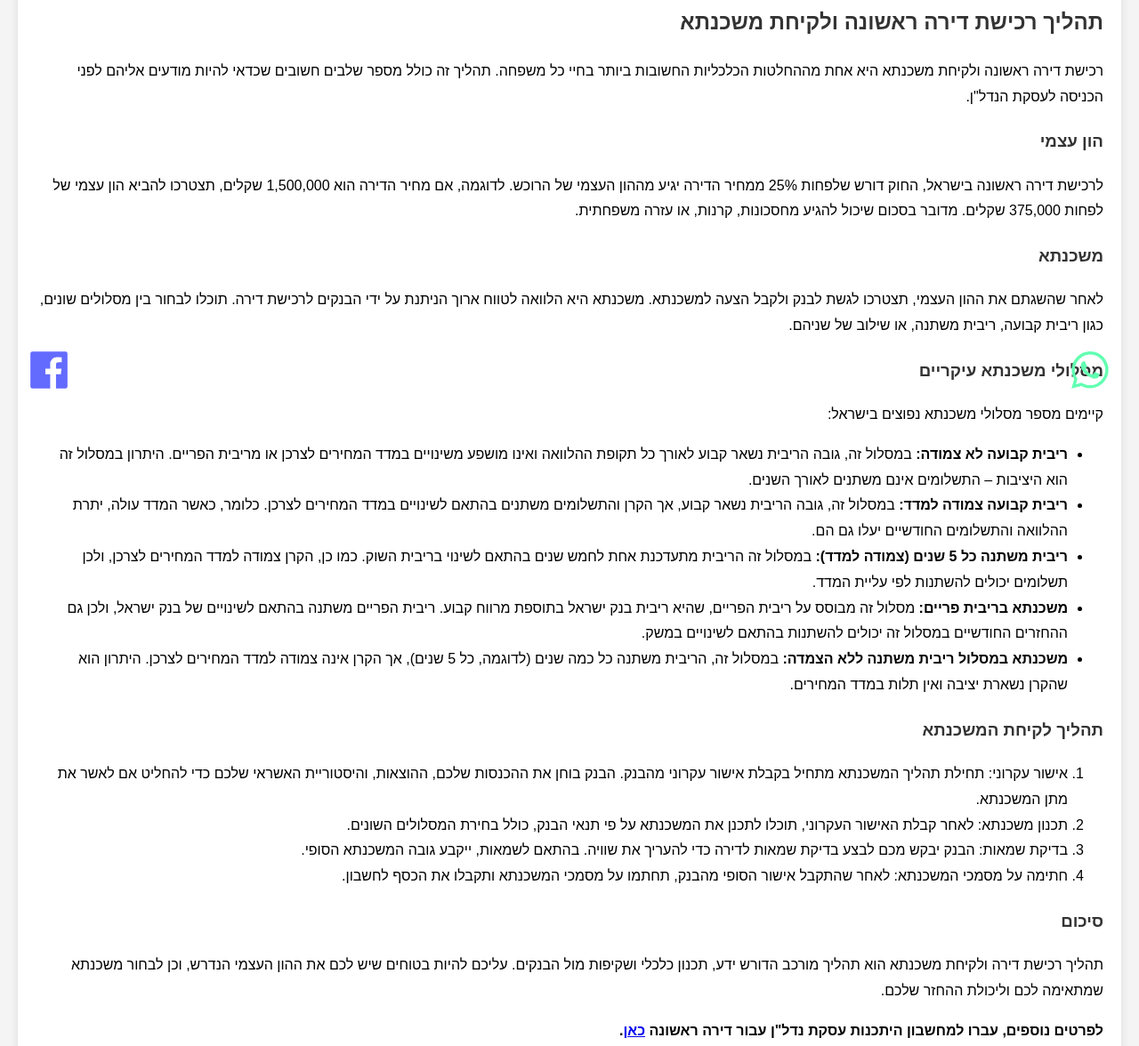
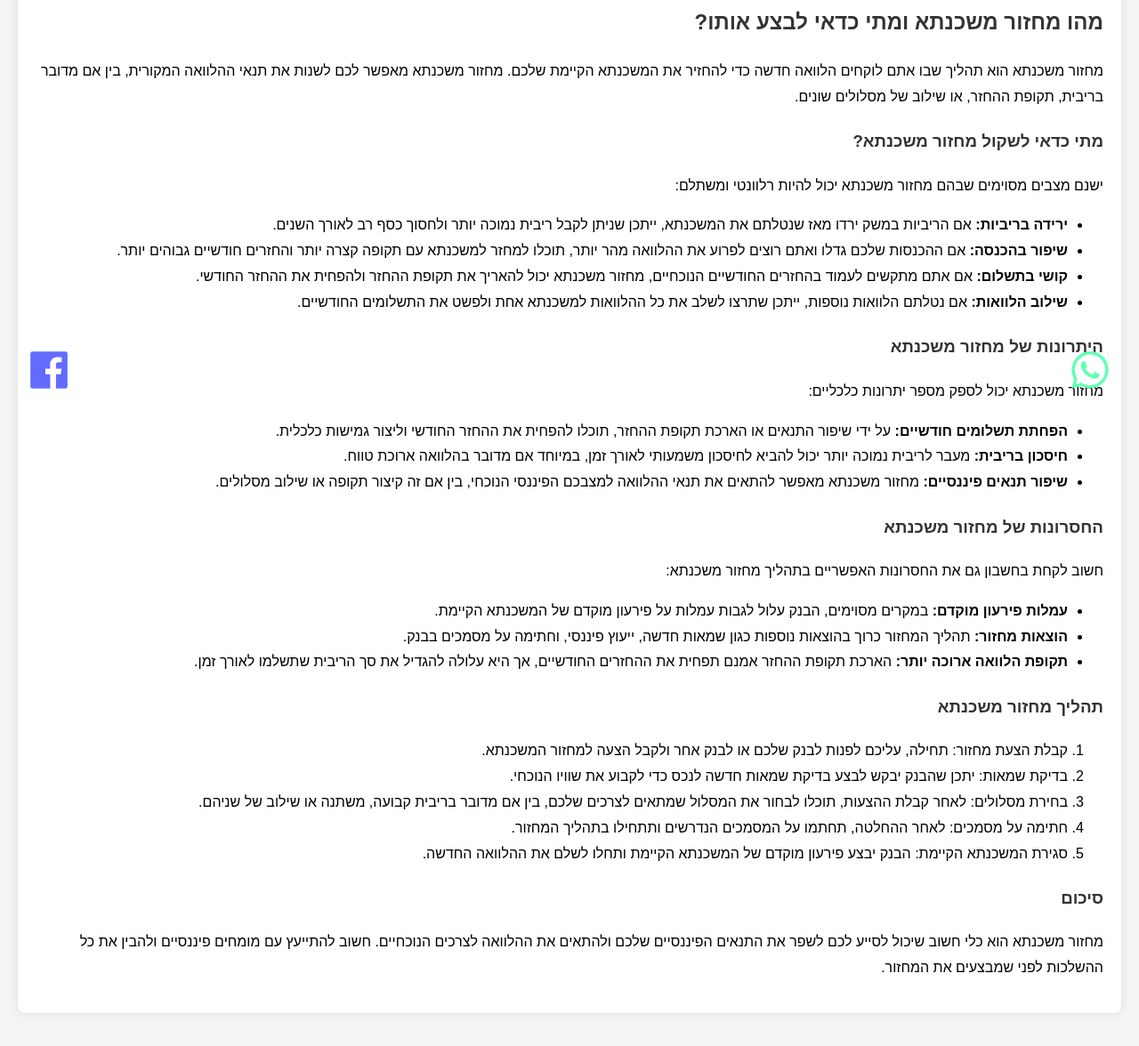
Before and after one commit to shlomi-sat/MashkantaBetuha, a plain HTML site: page mortgage_refinance.html in a window 1280 px wide. Shown: the part 335-1511 px from the top of the page at 89% size. Drawn offline with Linux system fonts and the light colour scheme.

Commit message:
Update mortgage_refinance.html

```diff
--- a/mortgage_refinance.html
+++ b/mortgage_refinance.html
@@ -3,7 +3,7 @@
 <head>
     <meta charset="UTF-8">
     <meta name="viewport" content="width=device-width, initial-scale=1.0">
-    <title>משכנתא בטוחה - משכנתא לדירה ראשונה</title>
+    <title>משכנתא בטוחה - מחזור משכנתא</title>
     <style>
         body {
             font-family: Arial, sans-serif;
@@ -184,43 +184,46 @@
 </div>
 
 <div class="content">
-    <h2>תהליך רכישת דירה ראשונה ולקיחת משכנתא</h2>
-    <p>רכישת דירה ראשונה ולקיחת משכנתא היא אחת מההחלטות הכלכליות החשובות ביותר בחיי כל משפחה. תהליך זה כולל מספר שלבים חשובים שכדאי להיות מודעים אליהם לפני הכניסה לעסקת הנדל"ן.</p>
+    <h2>מהו מחזור משכנתא ומתי כדאי לבצע אותו?</h2>
+    <p>מחזור משכנתא הוא תהליך שבו אתם לוקחים הלוואה חדשה כדי להחזיר את המשכנתא הקיימת שלכם. מחזור משכנתא מאפשר לכם לשנות את תנאי ההלוואה המקורית, בין אם מדובר בריבית, תקופת ההחזר, או שילוב של מסלולים שונים.</p>
 
-    <h3>הון עצמי</h3>
-    <p>לרכישת דירה ראשונה בישראל, החוק דורש שלפחות 25% ממחיר הדירה יגיע מההון העצמי של הרוכש. לדוגמה, אם מחיר הדירה הוא 1,500,000 שקלים, תצטרכו להביא הון עצמי של לפחות 375,000 שקלים. מדובר בסכום שיכול להגיע מחסכונות, קרנות, או עזרה משפחתית.</p>
-
-    <h3>משכנתא</h3>
-    <p>לאחר שהשגתם את ההון העצמי, תצטרכו לגשת לבנק ולקבל הצעה למשכנתא. משכנתא היא הלוואה לטווח ארוך הניתנת על ידי הבנקים לרכישת דירה. תוכלו לבחור בין מסלולים שונים, כגון ריבית קבועה, ריבית משתנה, או שילוב של שניהם.</p>
-
-    <h3>מסלולי משכנתא עיקריים</h3>
-    <p>קיימים מספר מסלולי משכנתא נפוצים בישראל:</p>
-
+    <h3>מתי כדאי לשקול מחזור משכנתא?</h3>
+    <p>ישנם מצבים מסוימים שבהם מחזור משכנתא יכול להיות רלוונטי ומשתלם:</p>
     <ul>
-        <li><strong>ריבית קבועה לא צמודה:</strong> במסלול זה, גובה הריבית נשאר קבוע לאורך כל תקופת ההלוואה ואינו מושפע משינויים במדד המחירים לצרכן או מריבית הפריים. היתרון במסלול זה הוא היציבות – התשלומים אינם משתנים לאורך השנים.</li>
-
-        <li><strong>ריבית קבועה צמודה למדד:</strong> במסלול זה, גובה הריבית נשאר קבוע, אך הקרן והתשלומים משתנים בהתאם לשינויים במדד המחירים לצרכן. כלומר, כאשר המדד עולה, יתרת ההלוואה והתשלומים החודשיים יעלו גם הם.</li>
-
-        <li><strong>ריבית משתנה כל 5 שנים (צמודה למדד):</strong> במסלול זה הריבית מתעדכנת אחת לחמש שנים בהתאם לשינוי בריבית השוק. כמו כן, הקרן צמודה למדד המחירים לצרכן, ולכן תשלומים יכולים להשתנות לפי עליית המדד.</li>
-
-        <li><strong>משכנתא בריבית פריים:</strong> מסלול זה מבוסס על ריבית הפריים, שהיא ריבית בנק ישראל בתוספת מרווח קבוע. ריבית הפריים משתנה בהתאם לשינויים של בנק ישראל, ולכן גם ההחזרים החודשיים במסלול זה יכולים להשתנות בהתאם לשינויים במשק.</li>
-
-        <li><strong>משכנתא במסלול ריבית משתנה ללא הצמדה:</strong> במסלול זה, הריבית משתנה כל כמה שנים (לדוגמה, כל 5 שנים), אך הקרן אינה צמודה למדד המחירים לצרכן. היתרון הוא שהקרן נשארת יציבה ואין תלות במדד המחירים.</li>
+        <li><strong>ירידה בריביות:</strong> אם הריביות במשק ירדו מאז שנטלתם את המשכנתא, ייתכן שניתן לקבל ריבית נמוכה יותר ולחסוך כסף רב לאורך השנים.</li>
+        <li><strong>שיפור בהכנסה:</strong> אם ההכנסות שלכם גדלו ואתם רוצים לפרוע את ההלוואה מהר יותר, תוכלו למחזר למשכנתא עם תקופה קצרה יותר והחזרים חודשיים גבוהים יותר.</li>
+        <li><strong>קושי בתשלום:</strong> אם אתם מתקשים לעמוד בהחזרים החודשיים הנוכחיים, מחזור משכנתא יכול להאריך את תקופת ההחזר ולהפחית את ההחזר החודשי.</li>
+        <li><strong>שילוב הלוואות:</strong> אם נטלתם הלוואות נוספות, ייתכן שתרצו לשלב את כל ההלוואות למשכנתא אחת ולפשט את התשלומים החודשיים.</li>
     </ul>
 
-    <h3>תהליך לקיחת המשכנתא</h3>
+    <h3>היתרונות של מחזור משכנתא</h3>
+    <p>מחזור משכנתא יכול לספק מספר יתרונות כלכליים:</p>
+    <ul>
+        <li><strong>הפחתת תשלומים חודשיים:</strong> על ידי שיפור התנאים או הארכת תקופת ההחזר, תוכלו להפחית את ההחזר החודשי וליצור גמישות כלכלית.</li>
+        <li><strong>חיסכון בריבית:</strong> מעבר לריבית נמוכה יותר יכול להביא לחיסכון משמעותי לאורך זמן, במיוחד אם מדובר בהלוואה ארוכת טווח.</li>
+        <li><strong>שיפור תנאים פיננסיים:</strong> מחזור משכנתא מאפשר להתאים את תנאי ההלוואה למצבכם הפיננסי הנוכחי, בין אם זה קיצור תקופה או שילוב מסלולים.</li>
+    </ul>
+
+    <h3>החסרונות של מחזור משכנתא</h3>
+    <p>חשוב לקחת בחשבון גם את החסרונות האפשריים בתהליך מחזור משכנתא:</p>
+    <ul>
+        <li><strong>עמלות פירעון מוקדם:</strong> במקרים מסוימים, הבנק עלול לגבות עמלות על פירעון מוקדם של המשכנתא הקיימת.</li>
+        <li><strong>הוצאות מחזור:</strong> תהליך המחזור כרוך בהוצאות נוספות כגון שמאות חדשה, ייעוץ פיננסי, וחתימה על מסמכים בבנק.</li>
+        <li><strong>תקופת הלוואה ארוכה יותר:</strong> הארכת תקופת ההחזר אמנם תפחית את ההחזרים החודשיים, אך היא עלולה להגדיל את סך הריבית שתשלמו לאורך זמן.</li>
+    </ul>
+
+    <h3>תהליך מחזור משכנתא</h3>
     <ol>
-        <li>אישור עקרוני: תחילת תהליך המשכנתא מתחיל בקבלת אישור עקרוני מהבנק. הבנק בוחן את ההכנסות שלכם, ההוצאות, והיסטוריית האשראי שלכם כדי להחליט אם לאשר את מתן המשכנתא.</li>
-        <li>תכנון משכנתא: לאחר קבלת האישור העקרוני, תוכלו לתכנן את המשכנתא על פי תנאי הבנק, כולל בחירת המסלולים השונים.</li>
-        <li>בדיקת שמאות: הבנק יבקש מכם לבצע בדיקת שמאות לדירה כדי להעריך את שוויה. בהתאם לשמאות, ייקבע גובה המשכנתא הסופי.</li>
-        <li>חתימה על מסמכי המשכנתא: לאחר שהתקבל אישור הסופי מהבנק, תחתמו על מסמכי המשכנתא ותקבלו את הכסף לחשבון.</li>
+        <li>קבלת הצעת מחזור: תחילה, עליכם לפנות לבנק שלכם או לבנק אחר ולקבל הצעה למחזור המשכנתא.</li>
+        <li>בדיקת שמאות: יתכן שהבנק יבקש לבצע בדיקת שמאות חדשה לנכס כדי לקבוע את שוויו הנוכחי.</li>
+        <li>בחירת מסלולים: לאחר קבלת ההצעות, תוכלו לבחור את המסלול שמתאים לצרכים שלכם, בין אם מדובר בריבית קבועה, משתנה או שילוב של שניהם.</li>
+        <li>חתימה על מסמכים: לאחר ההחלטה, תחתמו על המסמכים הנדרשים ותתחילו בתהליך המחזור.</li>
+        <li>סגירת המשכנתא הקיימת: הבנק יבצע פירעון מוקדם של המשכנתא הקיימת ותחלו לשלם את ההלוואה החדשה.</li>
     </ol>
 
     <h3>סיכום</h3>
-    <p>תהליך רכישת דירה ולקיחת משכנתא הוא תהליך מורכב הדורש ידע, תכנון כלכלי ושקיפות מול הבנקים. עליכם להיות בטוחים שיש לכם את ההון העצמי הנדרש, וכן לבחור משכנתא שמתאימה לכם וליכולת ההחזר שלכם.</p>
+    <p>מחזור משכנתא הוא כלי חשוב שיכול לסייע לכם לשפר את התנאים הפיננסיים שלכם ולהתאים את ההלוואה לצרכים הנוכחיים. חשוב להתייעץ עם מומחים פיננסיים ולהבין את כל ההשלכות לפני שמבצעים את המחזור.</p>
 
-    <p><strong>לפרטים נוספים, עברו למחשבון היתכנות עסקת נדל"ן עבור דירה ראשונה <a href="first_home_purchase_calculator.html">כאן</a>.</strong></p>
-    <p>מחשבון היתכנות עסקת נדל"ן נועד לסייע לכם לבחון האם יש לכם את התנאים המינימליים הנדרשים לביצוע עסקת נדל"ן. הוא בודק האם יש לכם מספיק הון עצמי כדי להיכנס לעסקה, וכן האם יכולת ההחזר החודשית שלכם מספיקה לעמידה בתשלומי המשכנתא לאורך זמן. מדובר בכלי חשוב שמאפשר לכם לבדוק את יכולתכם הכלכלית לפני שאתם מתחייבים לעסקת נדל"ן משמעותית, ומסייע בתכנון פיננסי נכון.</p>
 </div>
 
 <footer>
```
